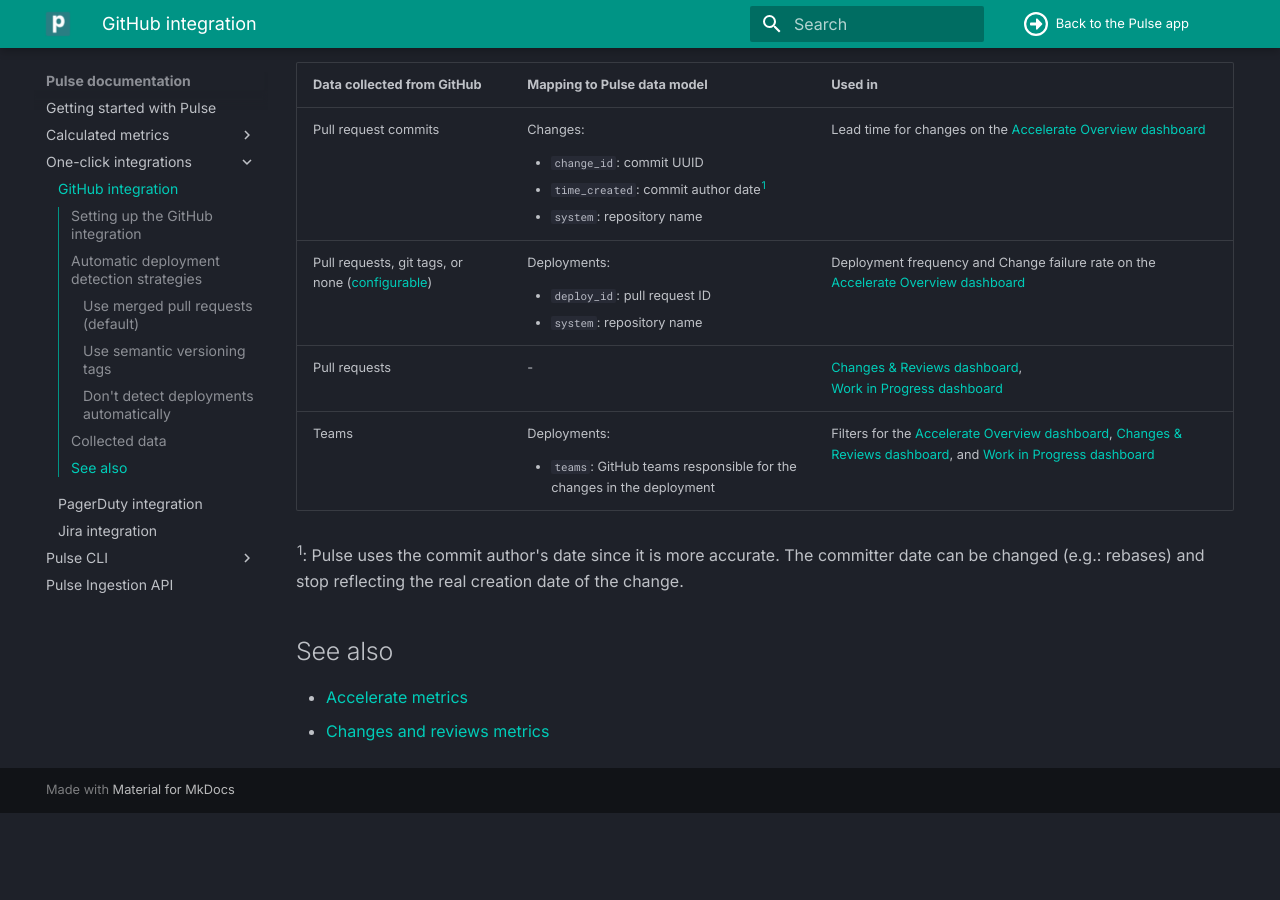
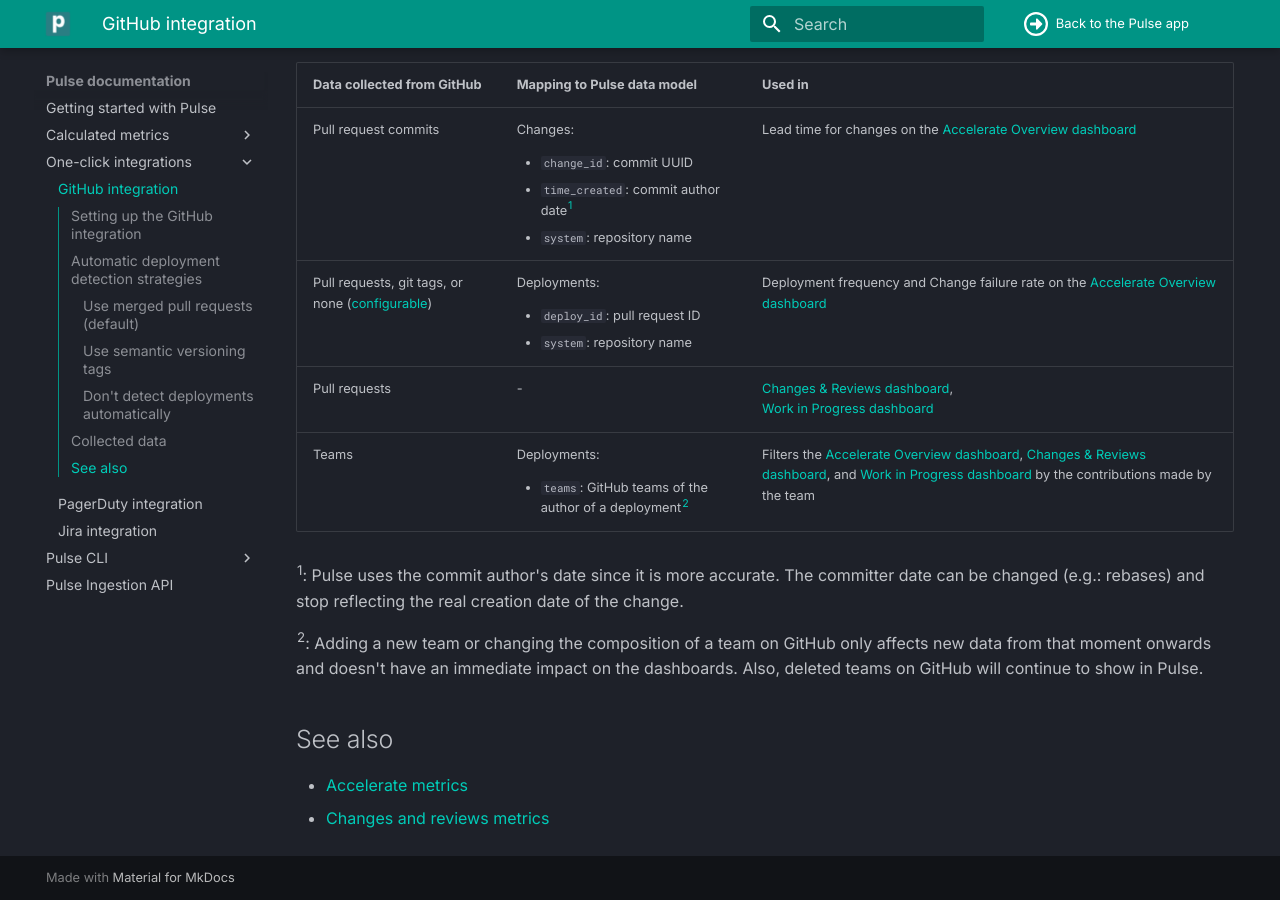
Before and after one commit to codacy/pulse-user-docs, an MkDocs documentation site: the page built from docs/one-click-integrations/github-integration.md, in a window 1280 px wide and 900 px high, scrolled down 3770 px. Built offline with MkDocs 1.6.1 and Material for MkDocs 9.7.7, drawn with Linux system fonts in a browser that asks for light colours; before the commit the page ends 4583 px from its top, so only the background shows below that.

Commit message:
feat: Explain how team updates are handled (#97)
* feat: Explain how team updates are handled

* Update docs/one-click-integrations/github-integration.md

Co-authored-by: André Meira <6381457+afsmeira@users.noreply.github.com>

* Update docs/one-click-integrations/github-integration.md

Co-authored-by: Paulo Ribeiro <paulo.ribeiro@codacy.com>

* Update docs/one-click-integrations/github-integration.md

Co-authored-by: Paulo Ribeiro <paulo.ribeiro@codacy.com>

* Update docs/one-click-integrations/github-integration.md

Co-authored-by: André Meira <6381457+afsmeira@users.noreply.github.com>
Co-authored-by: Paulo Ribeiro <paulo.ribeiro@codacy.com>

```diff
--- a/docs/one-click-integrations/github-integration.md
+++ b/docs/one-click-integrations/github-integration.md
@@ -124,15 +124,17 @@
     <td>
         <p>Deployments:</p>
         <ul>
-            <li><code>teams</code>: GitHub teams responsible for the changes in the deployment</li>
+            <li><code>teams</code>: GitHub teams of the author of a deployment<sup><a href="#deployment-teams">2</a></sup></li>
         </ul>
     </td>
-    <td>Filters for the <a href="../../metrics/accelerate/">Accelerate Overview dashboard</a>, <a href="../../metrics/accelerate-changes/">Changes & Reviews dashboard</a>, and <a href="../../metrics/accelerate-wip/">Work in Progress dashboard</a></td>
+    <td>Filters the <a href="../../metrics/accelerate/">Accelerate Overview dashboard</a>, <a href="../../metrics/accelerate-changes/">Changes & Reviews dashboard</a>, and <a href="../../metrics/accelerate-wip/">Work in Progress dashboard</a> by the contributions made by the team</td>
 </tr>
 </table>
 
 <sup><span id="commit-author-date">1</span></sup>: Pulse uses the commit author's date since it is more accurate. The committer date can be changed (e.g.: rebases) and stop reflecting the real creation date of the change.
 
+<sup><span id="deployment-teams">2</span></sup>: Adding a new team or changing the composition of a team on GitHub only affects new data from that moment onwards and doesn't have an immediate impact on the dashboards. Also, deleted teams on GitHub will continue to show in Pulse.
+
 ## See also
 
 -   [Accelerate metrics](../metrics/accelerate.md)
```
